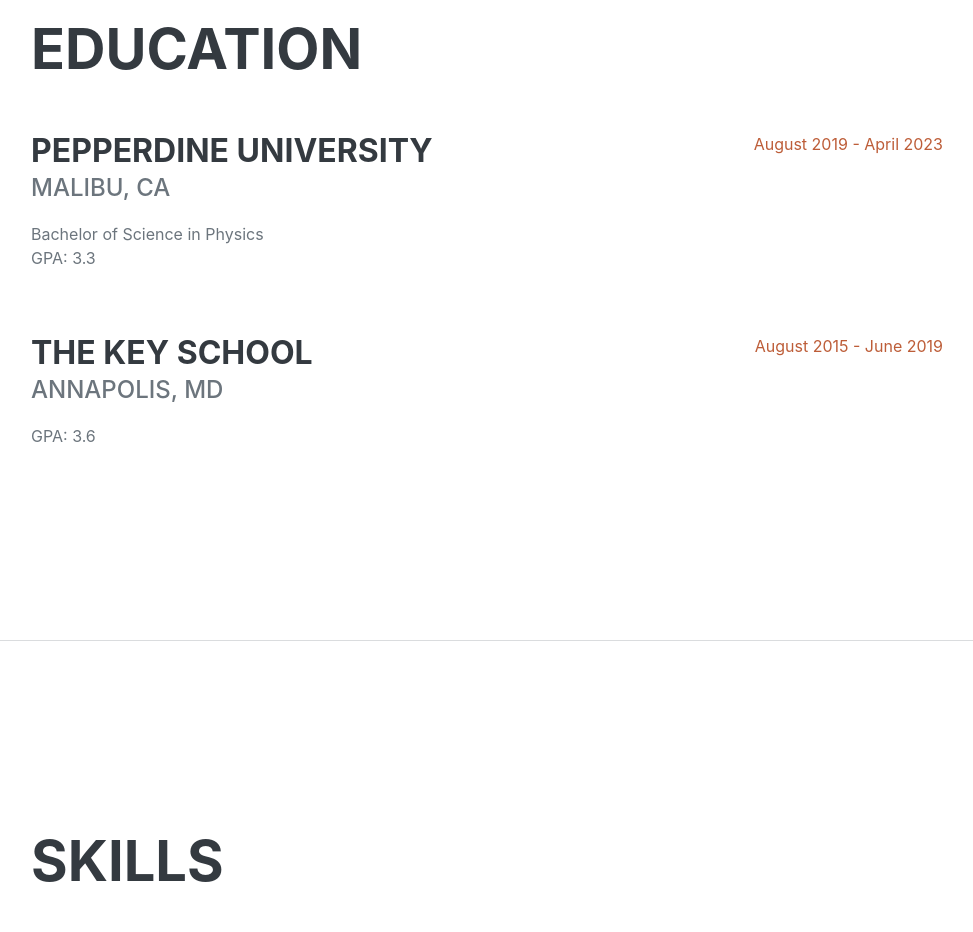
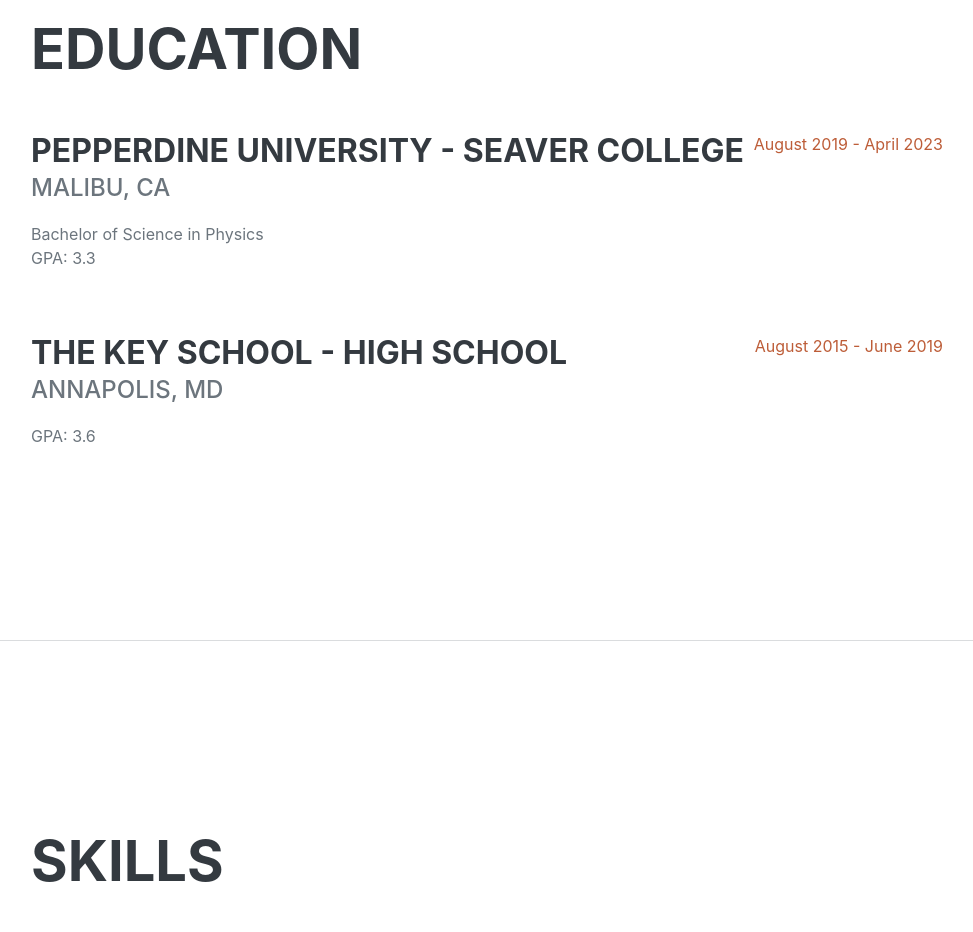
Before and after one commit to mfusco14/mfusco14.github.io, a plain HTML site: page index.html in a window 1280 px wide. Shown: the part 1940-2872 px from the top of the page, without its empty margins (289-1262 px from the left). Drawn offline with nearby package versions, Linux system fonts and the light colour scheme; a web font is replaced by a local one.

Commit message:
Update index.html

```diff
--- a/index.html
+++ b/index.html
@@ -96,7 +96,7 @@
                     <h2 class="mb-5">Education</h2>
                     <div class="d-flex flex-column flex-md-row justify-content-between mb-5">
                         <div class="flex-grow-1">
-                            <h3 class="mb-0">Pepperdine University</h3>
+                            <h3 class="mb-0">Pepperdine University - Seaver College</h3>
                             <div class="subheading mb-3">Malibu, CA</div>
                             <div>Bachelor of Science in Physics</div>
                             <p>GPA: 3.3</p>
@@ -105,7 +105,7 @@
                     </div>
                     <div class="d-flex flex-column flex-md-row justify-content-between">
                         <div class="flex-grow-1">
-                            <h3 class="mb-0">The Key School</h3>
+                            <h3 class="mb-0">The Key School - High School</h3>
                             <div class="subheading mb-3">Annapolis, MD</div>
                             <p>GPA: 3.6</p>
                         </div>
```
